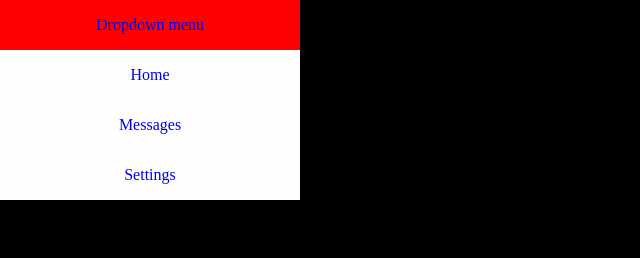
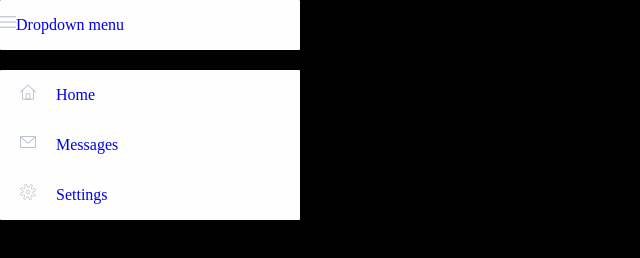
Before and after one commit to llucaso/dropdown_menu, a website: page index.html in a window 1280 px wide. Both pictures are taken after a click on the link "Dropdown menu". Shown: the whole page, without its empty margins (0-640 px from the left). Drawn offline with Linux system fonts and the light colour scheme.

Commit message:
icons added

```diff
--- a/index.html
+++ b/index.html
@@ -8,11 +8,11 @@
 	<body>
 		<nav>
 			<ul>
-				<li><a href="#">Dropdown menu</a>
+				<li class="menu"><a href="#"><img src="new-images\menu-button.png">Dropdown menu</a>
 					<ul>
-						<li><a href="#">Home</a></li>
-						<li><a href="#">Messages</a></li>
-						<li><a href="#">Settings</a></li>
+						<li class="home"><a href="#"><img src="new-images\home.png">Home</a></li>
+						<li class="messages"><a href="#"><img src="new-images\mail.png">Messages</a></li>
+						<li class="settings"><a href="#"><img src="new-images\gear-outline.png">Settings</a></li>
 					</ul>
 				</li>
 			</ul>
--- a/sass/main.sass
+++ b/sass/main.sass
@@ -13,8 +13,9 @@ nav
 	width: 100%
 	ul
 	background-color: #FEFEFE
-	text-align: center
+
 	position: absolute
+	border-radius: 1px
 	li
 	display: inline-block
 	height: 50px
@@ -23,10 +24,20 @@ nav
 
 nav
 	ul
-		ul
-			li
-				display: block
-				display: none
+		li
+			ul
+				margin-top: 20px
+				li
+					display: block
+					display: none
+
+					&:hover
+						background-color: #F4F4F4
+					img
+						margin-left: 20px
+						margin-right: 20px
+
+
 
 
 nav
@@ -36,7 +47,12 @@ nav
 				display: block
 				background-color: #FEFEFE
 
-ul
-	li
-		&:hover
-			background-color: red
+.home
+	border-top-left-radius: 1px
+	border-top-right-radius: 1px
+
+
+
+.settings
+	border-bottom-left-radius: 1px
+	border-bottom-right-radius: 1px
```
Also changed, not shown: css/main.css, new-images/gear-outline.png (added), new-images/home.png (added), new-images/mail.png (added), new-images/menu-button.png (added), 1 other file.
